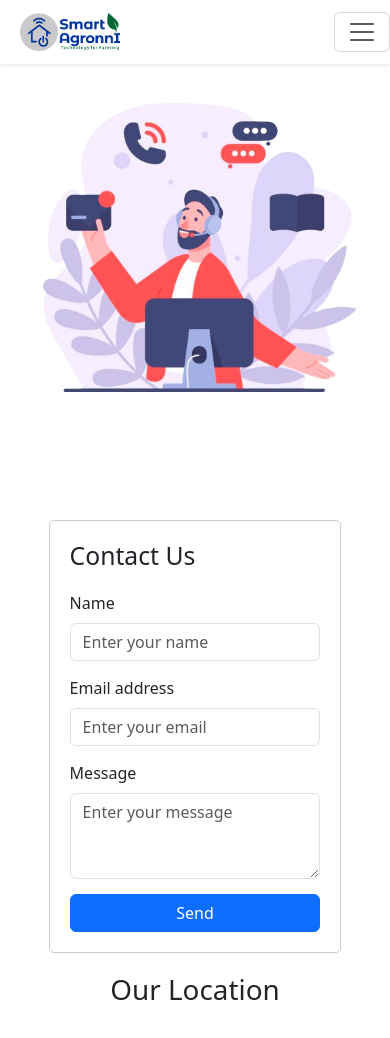
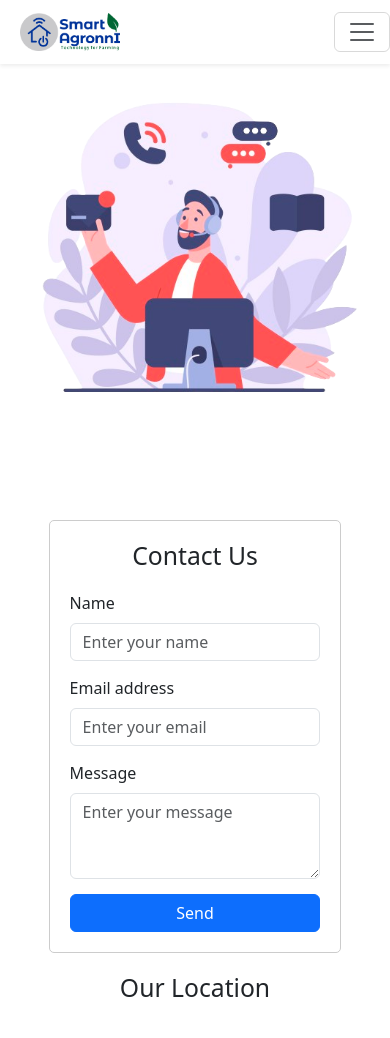
Before and after one commit to pitabasdev/maintenance-and-services, a React (Create React App) app: page /contact in a window 390 px wide. Shown: the top 1038 px of the page. Built offline with nearby package versions, Linux system fonts and the light colour scheme; grey boxes are pictures that could not be loaded.

Commit message:
update some margin

```diff
--- a/src/components/Box/BoxContainer.css
+++ b/src/components/Box/BoxContainer.css
@@ -1,5 +1,6 @@
 .title {
   text-align: center;
+  margin-top: -70px;
 }
 
 .box-container {
--- a/src/components/Hero/HeroSection.css
+++ b/src/components/Hero/HeroSection.css
@@ -4,6 +4,7 @@
     align-items: center;
     justify-content: space-between;
     padding: 50px;
+    margin-top: -100px;
 }
 
 .hero-content {
@@ -55,6 +56,7 @@
 @media (max-width: 768px) {
     .hero-container {
         flex-direction: column;
+        margin-top: 10px;
     }
 
     .hero-content,
--- a/src/components/pages/contact/Contact.css
+++ b/src/components/pages/contact/Contact.css
@@ -27,7 +27,7 @@
   .footer {
     margin-top: 50px;
   }
-  h1{
+  h2{
     text-align: center;
   }
   .contact-form h2 {
--- a/src/components/pages/contact/Contact.jsx
+++ b/src/components/pages/contact/Contact.jsx
@@ -105,7 +105,7 @@ const Contact = () => {
         </Row>
       </Container>
       {/* Google Maps Embed */}
-      <h1>Our Location</h1>
+      <h2>Our Location</h2>
       <iframe
         title="Google Maps Embed"
         src="https://www.google.com/maps/embed?pb=!1m18!1m12!1m3!1d3744.011302222768!2d85.86451921459713!3d20.296095086392108!2m3!1f0!2f0!3f0!3m2!1i1024!2i768!4f13.1!3m3!1m2!1s0x3a19a9e5dc0d30d3%3A0x1f8cf3ed1bebccf2!2sBhubaneswar%2C%20Odisha!5e0!3m2!1sen!2sin!4v1647921090772!5m2!1sen!2sin"
```
Lines whose indentation alone changed are shown as unchanged.
